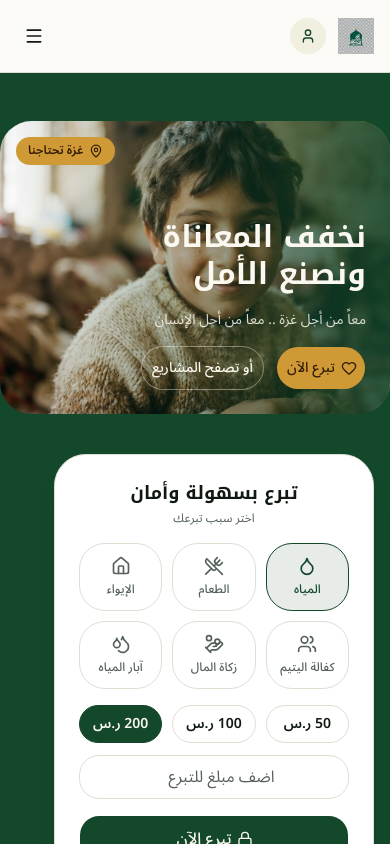
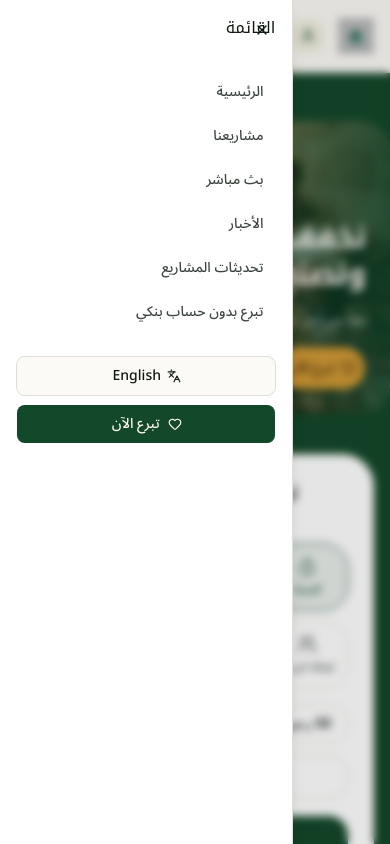
Before and after one commit to mohamed-saa3d/gaza-aid-platform-frontend, a Next.js app: page / in a window 390 px wide. Both pictures are taken after a click on the button 34 px from the left and 36 px from the top of the page. Shown: the top 844 px of the page. Built offline with nearby package versions, Linux system fonts and the light colour scheme.

Commit message:
feat(ui): fix mobile menu sheet trigger, gaza badge responsiveness & impact link

```diff
--- a/components/home/hero-section.tsx
+++ b/components/home/hero-section.tsx
@@ -22,8 +22,8 @@ export function HeroSection() {
           />
           <div className="absolute inset-0 bg-gradient-to-l from-primary/85 via-primary/30 to-transparent" />
 
-          <div className="absolute end-4 top-4 flex items-center gap-1.5 rounded-full bg-accent px-3 py-1.5 text-xs font-semibold text-accent-foreground">
-            <MapPin className="size-3.5" />
+          <div className="absolute inset-x-4 top-4 mx-auto flex w-fit max-w-[calc(100%-2rem)] items-center justify-center gap-1.5 whitespace-nowrap rounded-full bg-accent px-3 py-1.5 text-xs font-semibold text-accent-foreground sm:end-4 sm:start-auto sm:mx-0 sm:px-4">
+            <MapPin className="size-3.5 shrink-0" />
             غزة تحتاجنا
           </div>
 
--- a/components/home/stats-band.tsx
+++ b/components/home/stats-band.tsx
@@ -38,7 +38,7 @@ export function StatsBand() {
         <div className="flex items-center gap-4 lg:flex-row-reverse">
           <h2 className="text-center font-heading text-xl font-bold md:text-2xl">أثر عطائكم في أرقام</h2>
           <Link
-            href="/project-updates"
+            href="/updates"
             className="flex items-center gap-1.5 whitespace-nowrap rounded-full bg-primary-foreground/10 px-4 py-2 text-sm font-medium transition-colors hover:bg-primary-foreground/20"
           >
             عرض المزيد
--- a/components/ui/progress.tsx
+++ b/components/ui/progress.tsx
@@ -16,6 +16,7 @@ function Progress({
       data-slot="progress"
       className={cn("flex flex-wrap gap-3", className)}
       {...props}
+      aria-valuetext={typeof value === "number" ? `${value}%` : props["aria-valuetext"]}
     >
       {children}
       <ProgressTrack>
--- a/components/ui/sheet.tsx
+++ b/components/ui/sheet.tsx
@@ -2,7 +2,6 @@
 
 import * as React from "react"
 import { Dialog as SheetPrimitive } from "@base-ui/react/dialog"
-import { Slot } from "@radix-ui/react-slot"
 
 import { cn } from "@/lib/utils"
 import { Button } from "@/components/ui/button"
@@ -13,8 +12,20 @@ function Sheet({ ...props }: SheetPrimitive.Root.Props) {
 }
 
 function SheetTrigger({ asChild = false, ...props }: SheetPrimitive.Trigger.Props & { asChild?: boolean }) {
-  const Comp = (asChild ? Slot : SheetPrimitive.Trigger) as React.ElementType
-  return <Comp data-slot="sheet-trigger" {...(props as Record<string, unknown>)} />
+  if (!asChild) {
+    return <SheetPrimitive.Trigger data-slot="sheet-trigger" {...props} />
+  }
+
+  const { children, ...triggerProps } = props
+  const child = React.Children.only(children) as React.ReactElement
+
+  return (
+    <SheetPrimitive.Trigger
+      data-slot="sheet-trigger"
+      render={child}
+      {...triggerProps}
+    />
+  )
 }
 
 function SheetClose({ ...props }: SheetPrimitive.Close.Props) {
@@ -28,9 +39,9 @@ function SheetPortal({ ...props }: SheetPrimitive.Portal.Props) {
 function SheetOverlay({ className, ...props }: SheetPrimitive.Backdrop.Props) {
   return (
     <SheetPrimitive.Backdrop
-      data-slot="sheet-overlay"
-      className={cn(
-        "fixed inset-0 z-50 bg-black/10 transition-opacity duration-150 data-ending-style:opacity-0 data-starting-style:opacity-0 supports-backdrop-filter:backdrop-blur-xs",
+        data-slot="sheet-overlay"
+        className={cn(
+        "fixed inset-0 z-[60] bg-black/10 transition-opacity duration-150 data-ending-style:opacity-0 data-starting-style:opacity-0 supports-backdrop-filter:backdrop-blur-xs",
         className
       )}
       {...props}
@@ -55,7 +66,7 @@ function SheetContent({
         data-slot="sheet-content"
         data-side={side}
         className={cn(
-          "fixed z-50 flex flex-col gap-4 bg-popover bg-clip-padding text-sm text-popover-foreground shadow-lg transition duration-200 ease-in-out data-ending-style:opacity-0 data-starting-style:opacity-0 data-[side=bottom]:inset-x-0 data-[side=bottom]:bottom-0 data-[side=bottom]:h-auto data-[side=bottom]:border-t data-[side=bottom]:data-ending-style:translate-y-[2.5rem] data-[side=bottom]:data-starting-style:translate-y-[2.5rem] data-[side=left]:inset-y-0 data-[side=left]:left-0 data-[side=left]:h-full data-[side=left]:w-3/4 data-[side=left]:border-r data-[side=left]:data-ending-style:translate-x-[-2.5rem] data-[side=left]:data-starting-style:translate-x-[-2.5rem] data-[side=right]:inset-y-0 data-[side=right]:right-0 data-[side=right]:h-full data-[side=right]:w-3/4 data-[side=right]:border-l data-[side=right]:data-ending-style:translate-x-[2.5rem] data-[side=right]:data-starting-style:translate-x-[2.5rem] data-[side=top]:inset-x-0 data-[side=top]:top-0 data-[side=top]:h-auto data-[side=top]:border-b data-[side=top]:data-ending-style:translate-y-[-2.5rem] data-[side=top]:data-starting-style:translate-y-[-2.5rem] data-[side=left]:sm:max-w-sm data-[side=right]:sm:max-w-sm",
+          "fixed z-[70] flex flex-col gap-4 bg-popover bg-clip-padding text-sm text-popover-foreground shadow-lg transition duration-200 ease-in-out data-ending-style:opacity-0 data-starting-style:opacity-0 data-[side=bottom]:inset-x-0 data-[side=bottom]:bottom-0 data-[side=bottom]:h-auto data-[side=bottom]:border-t data-[side=bottom]:data-ending-style:translate-y-[2.5rem] data-[side=bottom]:data-starting-style:translate-y-[2.5rem] data-[side=left]:inset-y-0 data-[side=left]:left-0 data-[side=left]:h-full data-[side=left]:w-3/4 data-[side=left]:border-r data-[side=left]:data-ending-style:translate-x-[-2.5rem] data-[side=left]:data-starting-style:translate-x-[-2.5rem] data-[side=right]:inset-y-0 data-[side=right]:right-0 data-[side=right]:h-full data-[side=right]:w-3/4 data-[side=right]:border-l data-[side=right]:data-ending-style:translate-x-[2.5rem] data-[side=right]:data-starting-style:translate-x-[2.5rem] data-[side=top]:inset-x-0 data-[side=top]:top-0 data-[side=top]:h-auto data-[side=top]:border-b data-[side=top]:data-ending-style:translate-y-[-2.5rem] data-[side=top]:data-starting-style:translate-y-[-2.5rem] data-[side=left]:sm:max-w-sm data-[side=right]:sm:max-w-sm",
           className
         )}
         {...props}
```
Also changed, not shown: 1 other file (tests, documents, lock files or other folders).
